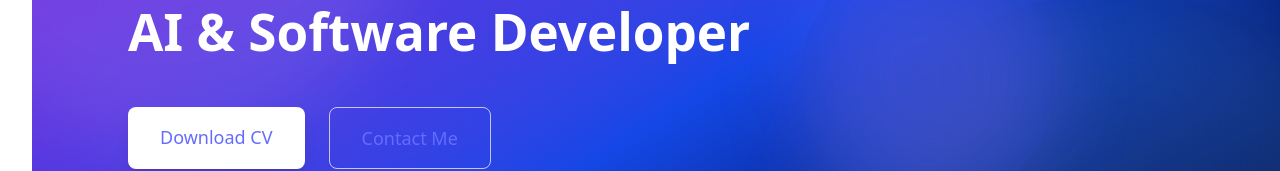
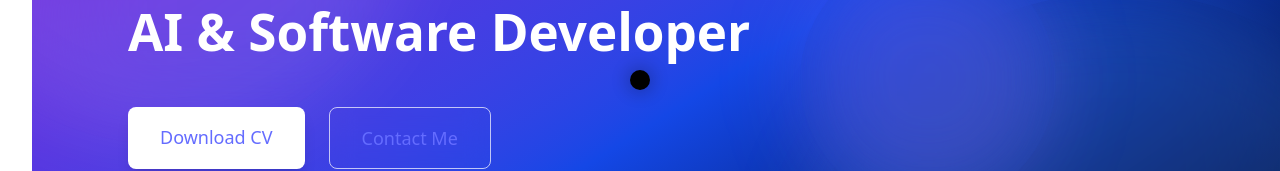
Before and after one commit to KarinaKKarinaK/personal-portfolio, a React (Vite) app: page / in a window 1280 px wide. Shown: the part 320-491 px from the top of the page. Built offline with nearby package versions, Linux system fonts and the light colour scheme.

Commit message:
Added an interactive cursor feature

```diff
--- a/src/App.jsx
+++ b/src/App.jsx
@@ -1,11 +1,57 @@
-import React from 'react';
+import React, { useEffect, useRef, useState } from 'react';
 import Navbar from './components/Navbar';
 import './App.css';
 
+// Linear interpolation function for smooth easing
+function lerp(start, end, amt) {
+  return (1 - amt) * start + amt * end;
+}
+
 const App = () => {
+  // Start at center of screen
+  const initial = { x: window.innerWidth / 2, y: window.innerHeight / 2 };
+  const [sphere, setSphere] = useState(initial);
+  const mouse = useRef(initial);
+
+  useEffect(() => {
+    const handleMouseMove = (e) => {
+      mouse.current = { x: e.clientX, y: e.clientY };
+    };
+    window.addEventListener('mousemove', handleMouseMove);
+
+    let animationFrame;
+    const animate = () => {
+      setSphere((prev) => ({
+        x: lerp(prev.x, mouse.current.x, 0.15),
+        y: lerp(prev.y, mouse.current.y, 0.15),
+      }));
+      animationFrame = requestAnimationFrame(animate);
+    };
+    animate();
+
+    return () => {
+      window.removeEventListener('mousemove', handleMouseMove);
+      cancelAnimationFrame(animationFrame);
+    };
+  }, []);
+
   return (
     <div className="relative h-screen w-screen overflow-hidden bg-black">
       <Navbar />
+      {/* Lagging black sphere */}
+      <div
+        className="fixed pointer-events-none z-50"
+        style={{
+          left: sphere.x - 10,
+          top: sphere.y - 10,
+          width: 20,
+          height: 20,
+          borderRadius: '50%',
+          background: 'black',
+          boxShadow: '0 0 16px 4px rgba(0,0,0,0.2)',
+          transition: 'none',
+        }}
+      />
       {/* Gradient background */}
       <div className="absolute inset-0 bg-gradient-to-br from-purple-700 via-blue-700 to-black" />
 
```
